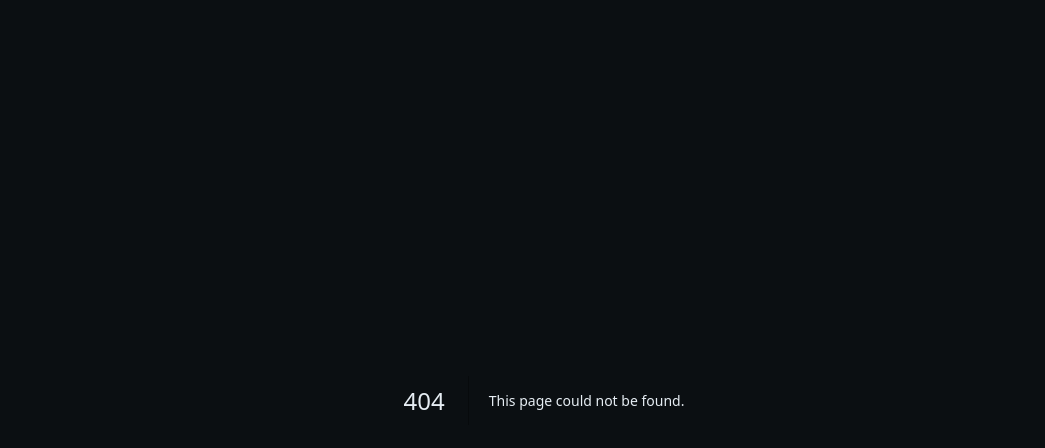
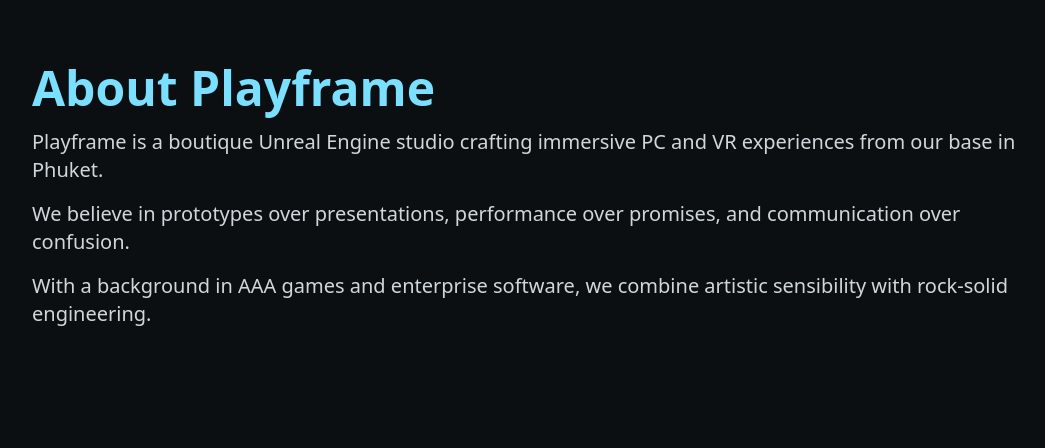
Before and after one commit to LarionS/Playframe, a Next.js app: page /about in a window 1280 px wide. Before the commit this address had no page. Shown: the top 448 px of the page, without its empty margins (96-1141 px from the left). Built offline with nearby package versions, Linux system fonts and the light colour scheme.

Commit message:
feat: add about page

```diff
--- /dev/null
+++ b/src/app/about/page.tsx
@@ -0,0 +1,18 @@
+export default function AboutPage() {
+  return (
+    <main className="bg-ink text-cloud min-h-screen py-16 px-4">
+      <div className="max-w-5xl mx-auto">
+        <h1 className="text-4xl md:text-5xl font-bold text-accent mb-4">About Playframe</h1>
+        <p className="text-lg md:text-xl text-cloud/90 mb-4">
+          Playframe is a boutique Unreal Engine studio crafting immersive PC and VR experiences from our base in Phuket.
+        </p>
+        <p className="text-lg md:text-xl text-cloud/90 mb-4">
+          We believe in prototypes over presentations, performance over promises, and communication over confusion.
+        </p>
+        <p className="text-lg md:text-xl text-cloud/90">
+          With a background in AAA games and enterprise software, we combine artistic sensibility with rock-solid engineering.
+        </p>
+      </div>
+    </main>
+  );
+}
```
